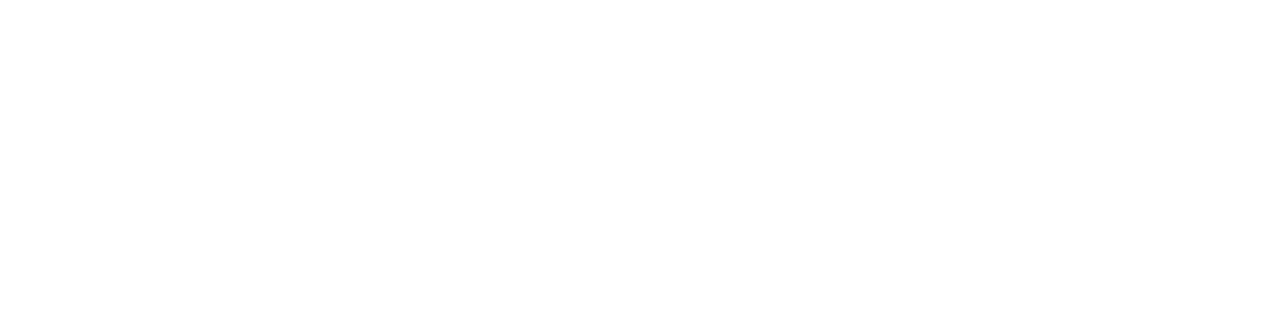
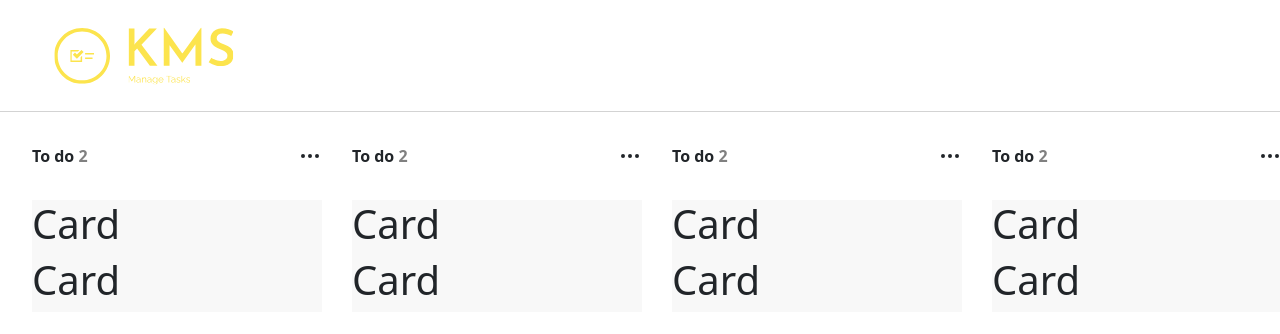
Before and after one commit to ayushempire/Kanban_Task_Management, a React (Vite) app: page /KanBoard in a window 1280 px wide. Before the commit this address had no page. Shown: the top 334 px of the page. Built offline with nearby package versions, Linux system fonts and the light colour scheme.

Commit message:
created kanban board ,card and navbar

```diff
--- a/package.json
+++ b/package.json
@@ -22,6 +22,7 @@
     "react": "^18.2.0",
     "react-beautiful-dnd": "^13.1.1",
     "react-dom": "^18.2.0",
+    "react-feather": "^2.0.10",
     "react-router-dom": "^6.15.0",
     "styled-components": "^6.0.7"
   },
--- a/src/App.jsx
+++ b/src/App.jsx
@@ -1,7 +1,8 @@
 import Home from "./Components/Home";
 import { BrowserRouter as Router, Routes, Route } from "react-router-dom";
 import Login from "./Screens/Login";
-import Boards from "./Screens/Boards";
+import KanBoard from "./KANBOARD/KanBoard";
+
 function App() {
   return (
     <Router>
@@ -9,7 +10,7 @@ function App() {
         <Routes>
           <Route exact path="/" element={<Home />}></Route>
           <Route exact path="/Login" element={<Login />}></Route>
-          <Route exact path="/Boards" element={<Boards />}></Route>
+          <Route exact path="/KanBoard" element={<KanBoard />}></Route>
         </Routes>
       </div>
     </Router>
--- /dev/null
+++ b/src/KANBOARD/BoardNav.jsx
@@ -0,0 +1,22 @@
+import React from "react";
+import { styled } from "styled-components";
+import { Link } from "react-router-dom";
+import kmslogo from "../kmslogo.svg";
+
+export default function BoardNav() {
+  return (
+    <Navbar>
+      <div className="container-fluid">
+        <Link className="ps-3 py-2">
+          <img src={kmslogo} width="180" height="60" />
+        </Link>
+      </div>
+    </Navbar>
+  );
+}
+
+const Navbar = styled.div`
+  width: 100%;
+  padding: 2%;
+  border-bottom: 0.11rem solid lightgrey;
+`;
--- /dev/null
+++ b/src/KANBOARD/Column.jsx
@@ -0,0 +1,40 @@
+import React from "react";
+import { styled } from "styled-components";
+import { MoreHorizontal } from "react-feather";
+
+export default function Column() {
+  return (
+    <Column_main>
+      <Column_top>
+        <Column_title>
+          To do <span style={{ color: "grey" }}> 2</span>
+        </Column_title>
+        <MoreHorizontal />
+      </Column_top>
+      <Card>
+        <h1>Card</h1>
+        <h1>Card</h1>
+      </Card>
+    </Column_main>
+  );
+}
+
+const Column_main = styled.div`
+  width: 290px;
+  display: flex;
+  flex-direction: column;
+  gap: 1rem;
+  max-height: 100%;
+  overflow-y: auto;
+`;
+const Column_top = styled.div`
+  display: flex;
+`;
+const Column_title = styled.p`
+  flex: 1;
+  align-items: center;
+  font-weight: bold;
+`;
+const Card = styled.div`
+  background-color: #f8f8f8;
+`;
--- /dev/null
+++ b/src/KANBOARD/KanBoard.jsx
@@ -0,0 +1,44 @@
+import React from "react";
+import styled from "styled-components";
+import BoardNav from "./BoardNav";
+import Column from "./Column";
+
+export default function KanBoard() {
+  return (
+    <Kanboard>
+      <BoardNav />
+      <App_outer>
+        <App_boards>
+          <Column />
+          <Column />
+          <Column />
+          <Column />
+          <Column />
+          <Column />
+          <Column />
+        </App_boards>
+      </App_outer>
+    </Kanboard>
+  );
+}
+
+const Kanboard = styled.div`
+  width: 100%;
+  height: 100vh;
+  display: flex;
+  flex-direction: column;
+`;
+
+const App_boards = styled.div`
+  min-width: min-content;
+  display: flex;
+  padding-left: 2rem;
+  padding-top: 2rem;
+  gap: 30px;
+`;
+
+const App_outer = styled.div`
+  flex: 1;
+  width: 100%;
+  overflow-x: auto;
+`;
--- a/src/Screens/Boards.jsx
+++ /dev/null
@@ -1,5 +0,0 @@
-import React from "react";
-
-export default function Boards() {
-  return <div>Boards</div>;
-}
--- a/src/Screens/HomePage.jsx
+++ b/src/Screens/HomePage.jsx
@@ -41,12 +41,12 @@ export default function HomePage() {
       }
       if (json.success) {
         alert("signup successful");
-        navigate("/Boards");
+        navigate("/kanBoard");
       }
     } catch {
       alert("user saved localy");
       localStorage.setItem("user", JSON.stringify(signup));
-      navigate("/Boards");
+      navigate("/KanBoard");
     }
   };
 
```
Also changed, not shown: 1 other file (tests, documents, lock files or other folders).
